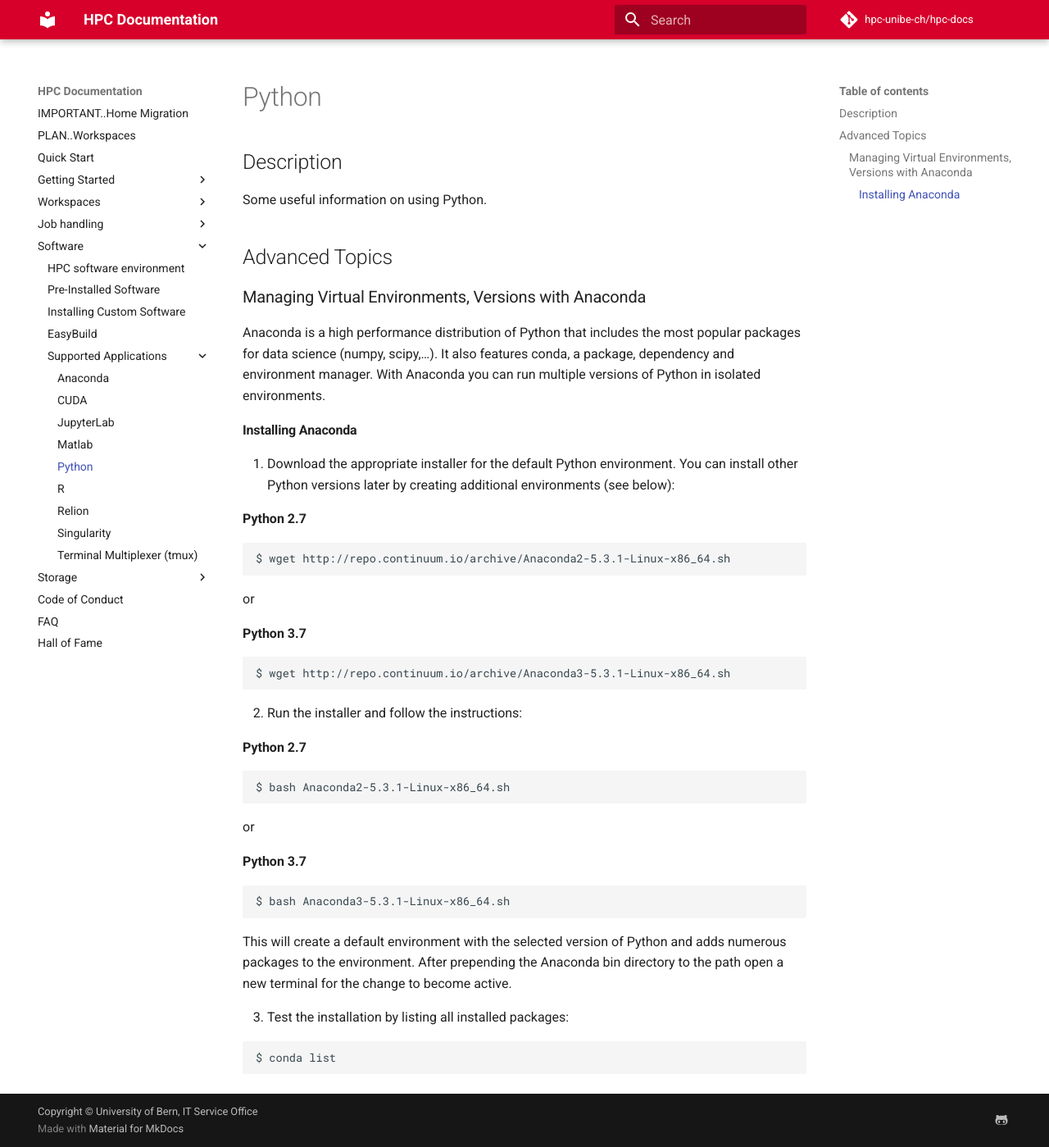
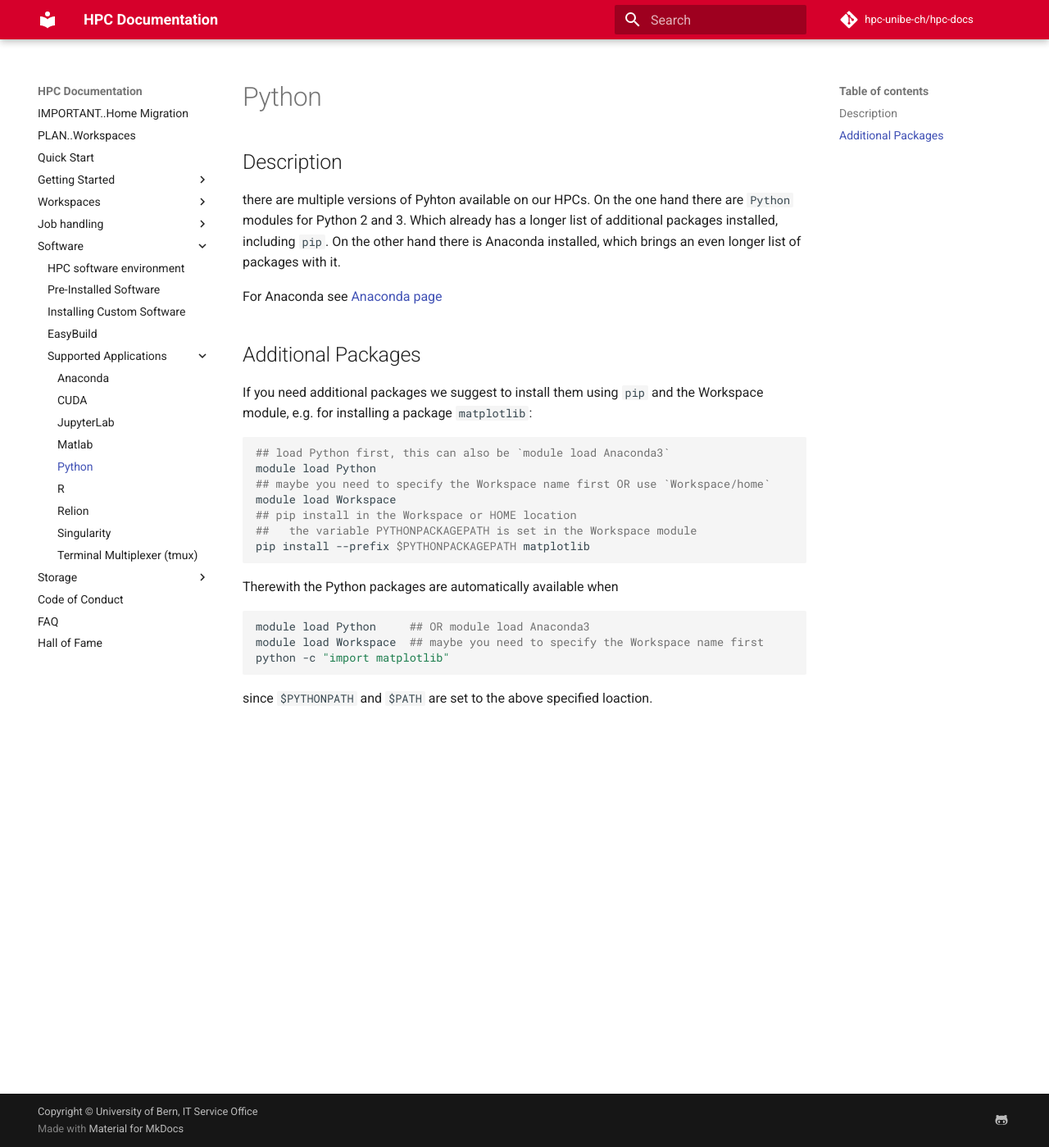
Before and after one commit to hpc-unibe-ch/hpc-unibe-ch.github.io, an MkDocs documentation site: the page built from docs/software/python.md, in a window 1280 px wide and 1399 px high. Shown: the whole window at 82% size. Built offline with MkDocs 1.6.1 and Material for MkDocs 9.7.7, drawn with Linux system fonts in a browser that asks for light colours; comment, search, counter and statistics services are not loaded.

Commit message:
python packagers with Workspaces

````diff
--- a/docs/software/python.md
+++ b/docs/software/python.md
@@ -1,54 +1,29 @@
 # Python
 
 ## Description
+there are multiple versions of Pyhton available on our HPCs.
+On the one hand there are `Python` modules for Python 2 and 3. Which already has a longer list of additional packages installed, including `pip`.
+On the other hand there is Anaconda installed, which brings an even longer list of packages with it.
 
-Some useful information on using Python.
+For Anaconda see [Anaconda page](Anaconda.md)
 
-## Advanced Topics
-
-### Managing Virtual Environments, Versions with Anaconda
-
-Anaconda is a high performance distribution of Python that includes the most popular packages for data science (numpy, scipy,...). It also features conda, a package, dependency and environment manager. With Anaconda you can run multiple versions of Python in isolated environments.
-
-#### Installing Anaconda
-
-1. Download the appropriate installer for the default Python environment. You can install other Python versions later by creating additional environments (see below):
-
-**Python 2.7**
+## Additional Packages
+If you need additional packages we suggest to install them using `pip` and the Workspace module, e.g. for installing a package `matplotlib`:
 
 ```Bash
-$ wget http://repo.continuum.io/archive/Anaconda2-5.3.1-Linux-x86_64.sh
+## load Python first, this can also be `module load Anaconda3`
+module load Python
+## maybe you need to specify the Workspace name first OR use `Workspace/home`
+module load Workspace
+## pip install in the Workspace or HOME location
+##   the variable PYTHONPACKAGEPATH is set in the Workspace module
+pip install --prefix $PYTHONPACKAGEPATH matplotlib
 ```
 
-or
-
-
-**Python 3.7**
-
+Therewith the Python packages are automatically available when
 ```Bash
-$ wget http://repo.continuum.io/archive/Anaconda3-5.3.1-Linux-x86_64.sh
+module load Python     ## OR module load Anaconda3
+module load Workspace  ## maybe you need to specify the Workspace name first
+python -c "import matplotlib"
 ```
-
-2. Run the installer and follow the instructions:
-
-**Python 2.7**
-
-```Bash
-$ bash Anaconda2-5.3.1-Linux-x86_64.sh
-```
-
-or
-
-**Python 3.7**
-
-```Bash
-$ bash Anaconda3-5.3.1-Linux-x86_64.sh
-```
-
-This will create a default environment with the selected version of Python and adds numerous packages to the environment. After prepending the Anaconda bin directory to the path open a new terminal for the change to become active.
-
-3. Test the installation by listing all installed packages:
-
-```Bash
-$ conda list
-```
+since `$PYTHONPATH` and `$PATH` are set to the above specified loaction.
````
Also changed, not shown: docs/hpc-workspaces/environment.md (+15 -2 lines), docs/software/Anaconda.md (+29 -9 lines).
